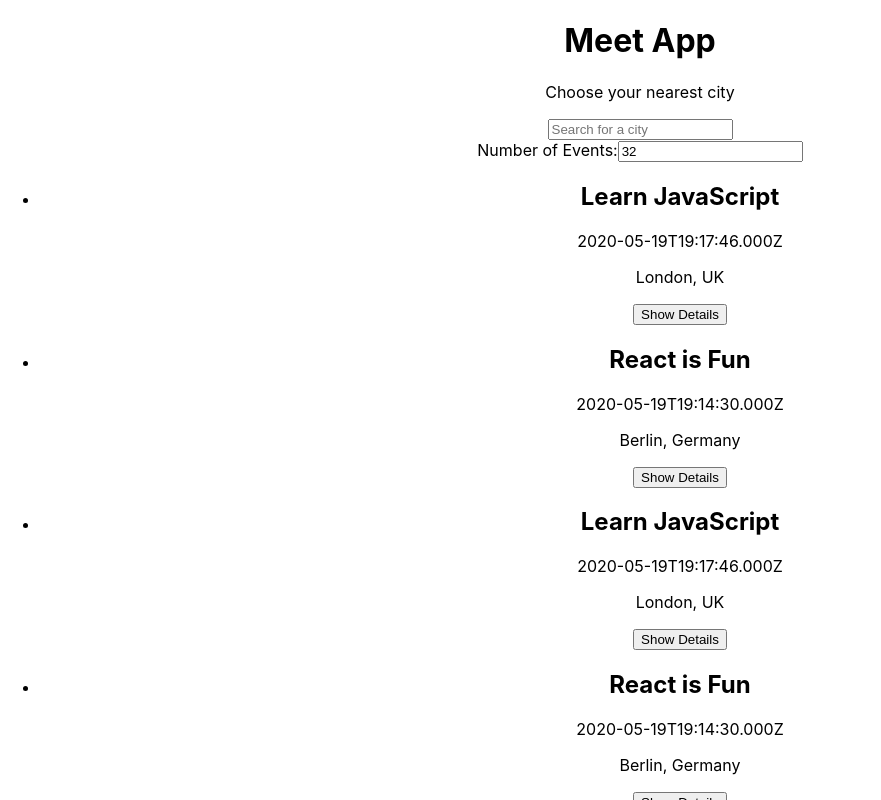
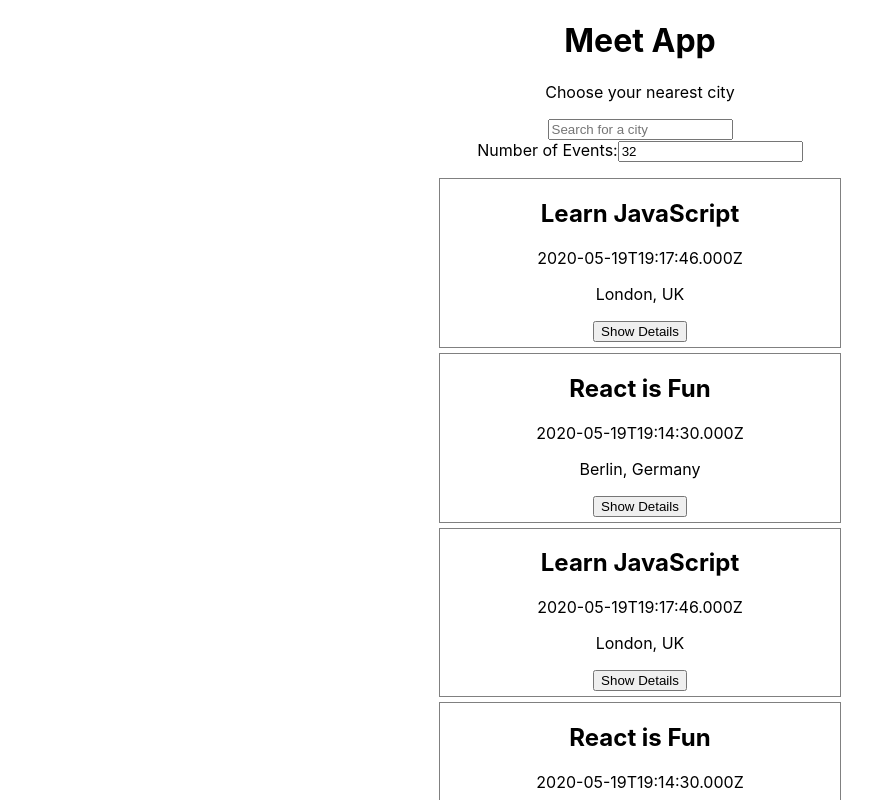
Before and after one commit to jdeebs/meet, a React (Create React App) app: page / in a window 1280 px wide. Shown: the top 800 px of the page, without its empty margins (0-881 px from the left). Built offline with nearby package versions, Linux system fonts and the light colour scheme.

Commit message:
Update App.js to utilize handleCitySelection function

```diff
--- a/src/App.css
+++ b/src/App.css
@@ -36,3 +36,19 @@
     transform: rotate(360deg);
   }
 }
+
+ul {
+  list-style-type: none;
+  padding-left: 0;
+}
+
+#event {
+  border: 1px solid grey;
+  max-width: 400px;
+  margin: 0 auto 5px auto;
+}
+
+button,
+#show-details {
+  margin-bottom: 5px;
+}
--- a/src/App.js
+++ b/src/App.js
@@ -2,33 +2,33 @@ import React, { useState, useEffect } from "react";
 import CitySearch from "./components/CitySearch";
 import EventList from "./components/EventList";
 import NumberOfEvents from "./components/NumberOfEvents";
-import { getEvents, extractLocations } from "./api";
+import { getEvents } from "./api";
 import "./App.css";
 
-function App() {
+const App = () => {
   const [events, setEvents] = useState([]);
   const [numberOfEvents, setNumberOfEvents] = useState(32);
-  const [locations, setLocations] = useState([]);
+  const [selectedCity, setSelectedCity] = useState("");
 
   useEffect(() => {
     const fetchData = async () => {
       const events = await getEvents();
       setEvents(events.slice(0, numberOfEvents));
-      setLocations(extractLocations(events));
     };
     fetchData();
   }, [numberOfEvents]);
 
-  const updateEvents = async (city) => {
-    const events = await getEvents(city);
-    setEvents(events.slice(0, numberOfEvents));
+  const handleCitySelection = async (city) => {
+    setSelectedCity(city);
+    const filteredEvents = await getEvents(city);
+    setEvents(filteredEvents);
   };
 
   return (
     <div className="App">
       <h1 id="title">Meet App</h1>
       <p id="subheading">Choose your nearest city</p>
-      <CitySearch allLocations={locations} updateEvents={updateEvents} />
+      <CitySearch onCitySelect={handleCitySelection} />
       <NumberOfEvents setNumberOfEvents={setNumberOfEvents} />
       <EventList events={events} />
     </div>
--- a/src/api.js
+++ b/src/api.js
@@ -16,7 +16,7 @@ export const extractLocations = (events) => {
   return locations;
 };
 
-// Fetch the list of all events
+// Fetch the list of all events and filter by suggestion
 export const getEvents = async (city) => {
   const events = mockData;
   if (!city || city === "See all cities") {
--- a/src/components/CitySearch.js
+++ b/src/components/CitySearch.js
@@ -1,6 +1,6 @@
 import { useState } from "react";
 
-const CitySearch = ({ allLocations, updateEvents }) => {
+const CitySearch = ({ allLocations }) => {
   const [showSuggestions, setShowSuggestions] = useState(false);
   const [query, setQuery] = useState("");
   const [suggestions, setSuggestions] = useState([]);
@@ -17,6 +17,8 @@ const CitySearch = ({ allLocations, updateEvents }) => {
     setQuery(value);
     // Update suggestions state with the filtered locations
     setSuggestions(filteredLocations);
+    // Show suggestions when input changes
+    setShowSuggestions(true);
   };
 
   const handleItemClicked = (event) => {
@@ -25,8 +27,6 @@ const CitySearch = ({ allLocations, updateEvents }) => {
     setQuery(value);
     // Hide the suggestions list
     setShowSuggestions(false);
-    // Update events based on selected city
-    updateEvents(value);
   };
 
   return (
--- a/src/components/NumberOfEvents.js
+++ b/src/components/NumberOfEvents.js
@@ -4,9 +4,18 @@ const NumberOfEvents = ({ setNumberOfEvents }) => {
   const [number, setNumber] = useState(32);
 
   const handleInputChange = (event) => {
-    const value = parseInt(event.target.value, 10) || 32;
-    setNumber(value);
-    setNumberOfEvents(value);
+    const value = event.target.value;
+    // Check if the input is empty or not a number
+    if (value === "" || isNaN(parseInt(value, 10))) {
+      // If empty or NaN, set number to 32
+      setNumber(0);
+      setNumberOfEvents(0);
+    } else {
+      // Otherwise, parse the input value
+      const parsedValue = parseInt(value, 10);
+      setNumber(parsedValue);
+      setNumberOfEvents(parsedValue);
+    }
   };
 
   return (
```
Also changed, not shown: 1 other file (tests, documents, lock files or other folders).
